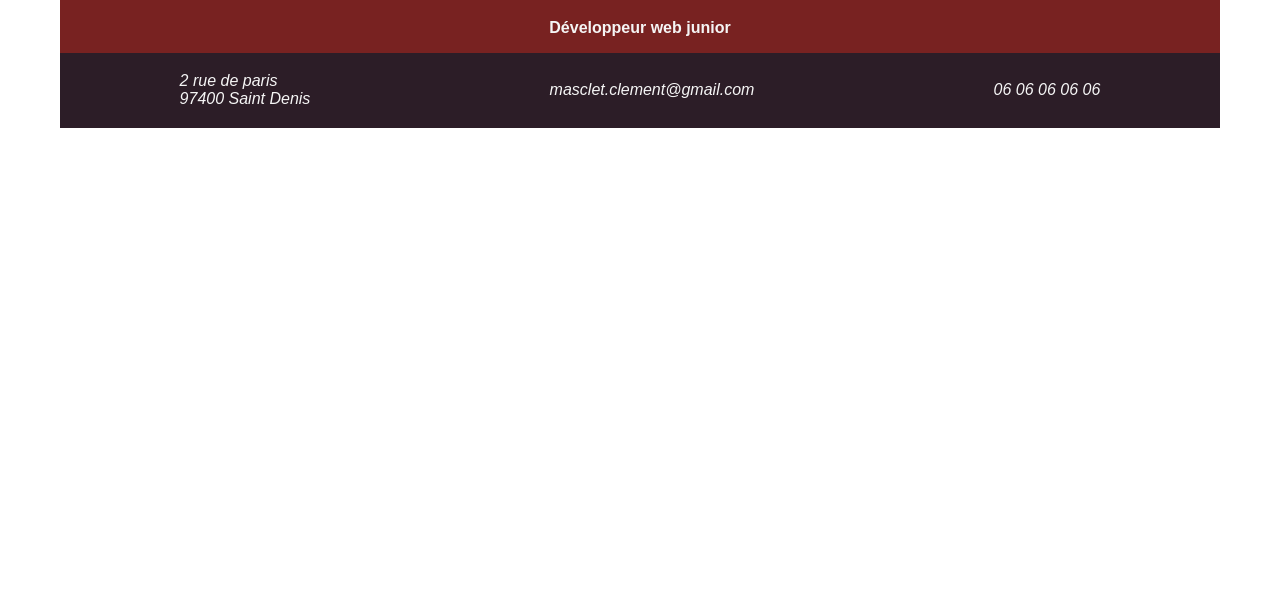
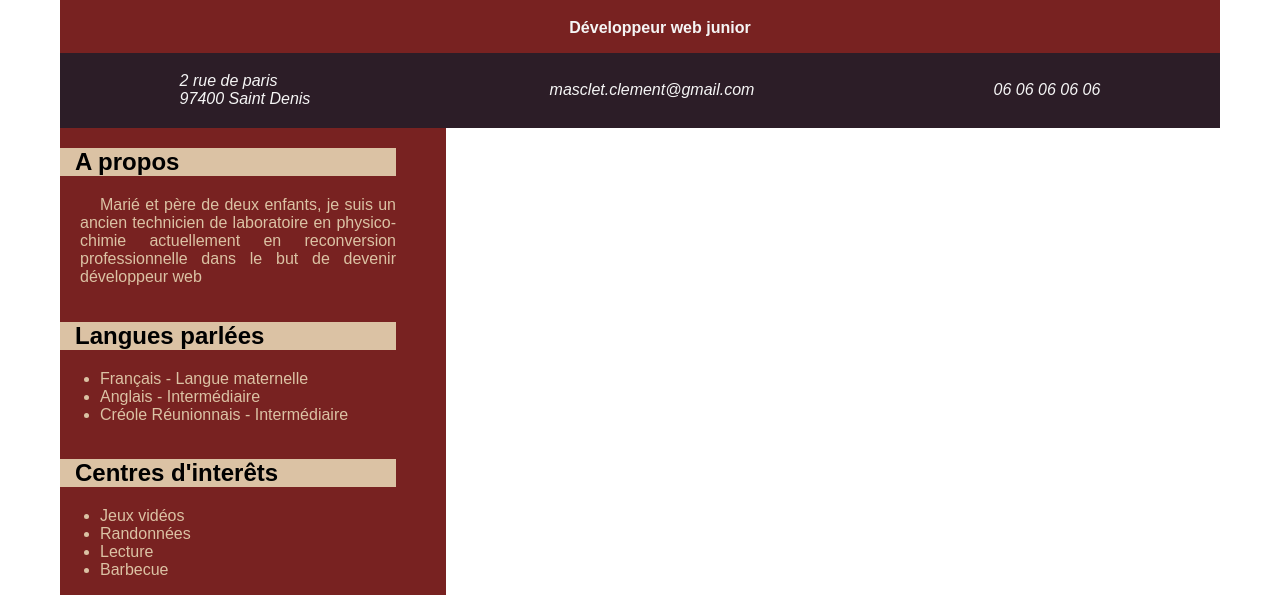
Before and after one commit to Frostbowl/CV_masclet, a plain HTML site: page index.html in a window 1280 px wide. Shown: the part 249-852 px from the top of the page. Before the commit the page ends 800 px from the top, so only its background shows below. Drawn offline with Linux system fonts and the light colour scheme.

Commit message:
add right

```diff
--- a/assets/style.css
+++ b/assets/style.css
@@ -65,3 +65,25 @@ img{
 img:hover{
     cursor: zoom-in;
 }
+
+
+#right{
+    background-color: #782221;
+    color: #dbc2a4;
+    display: flex;
+    flex-direction: column;
+    width: 336px;
+    padding-right: 50px;
+}
+
+h2{
+    color: black;
+    background-color: #dbc2a4;
+    padding-left: 15px;
+}
+
+p{
+    text-indent: 20px;
+    text-align: justify;
+    margin-left: 20px;
+}
--- a/index.html
+++ b/index.html
@@ -22,5 +22,34 @@
             <address><a href="tel:+262666666666">06 06 06 06 06</a></address>
         </nav>
     </header>
+
+    <main>
+        <section id="right">
+            <div id="propos">
+                <h2>A propos</h2>
+                <p>Marié et père de deux enfants, je suis un ancien technicien de laboratoire en physico-chimie actuellement en reconversion
+                    professionnelle dans le but de devenir développeur web
+                </p>
+            </div>
+            <div id="langue">
+                <h2>Langues parlées</h2>
+                <ul>
+                    <li>Français - Langue maternelle</li>
+                    <li>Anglais - Intermédiaire</li>
+                    <li>Créole Réunionnais - Intermédiaire</li>
+                </ul>
+            </div>
+            <div id="loisir">
+                <h2>Centres d'interêts</h2>
+                <ul>
+                    <li>Jeux vidéos</li>
+                    <li>Randonnées</li>
+                    <li>Lecture</li>
+                    <li>Barbecue</li>
+                </ul>
+            </div>
+        </section>
+    </main>
+
 </body>
 </html>
```
